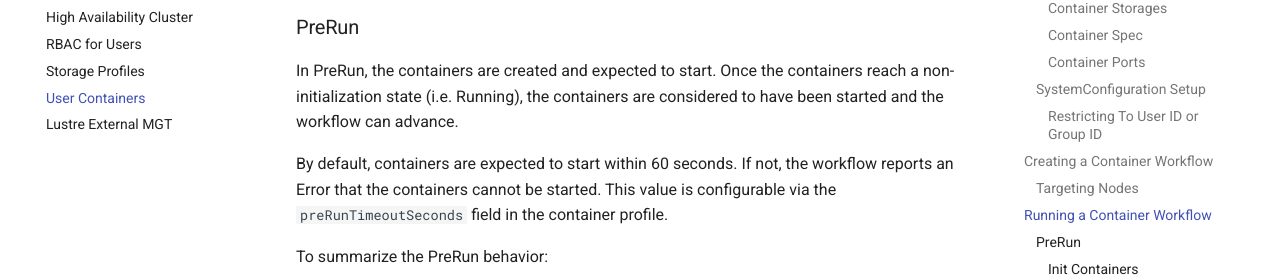
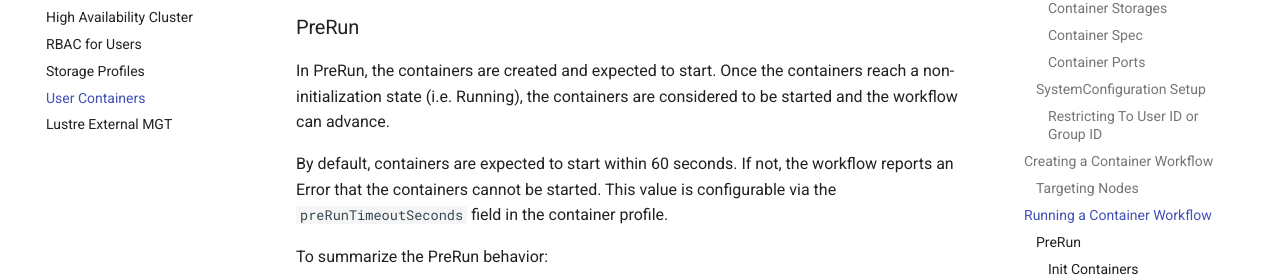
Before and after one commit to NearNodeFlash/NearNodeFlash.github.io, an MkDocs documentation site: the page built from docs/guides/user-containers/readme.md, in a window 1280 px wide and 900 px high, scrolled down 6698 px. Shown: the part 199-478 px from the top of the window. Built offline with MkDocs 1.6.1 and Material for MkDocs 9.7.7, drawn with Linux system fonts in a browser that asks for light colours; comment, search, counter and statistics services are not loaded; the version menu is left out.

Commit message:
Update docs/guides/user-containers/readme.md
Co-authored-by: Tony Floeder <anthony.floeder@hpe.com>

```diff
--- a/docs/guides/user-containers/readme.md
+++ b/docs/guides/user-containers/readme.md
@@ -294,7 +294,7 @@ following sections.
 ### PreRun
 
 In PreRun, the containers are created and expected to start. Once the containers reach a
-non-initialization state (i.e. Running), the containers are considered to have been started and the
+non-initialization state (i.e. Running), the containers are considered to be started and the
 workflow can advance.
 
 By default, containers are expected to start within 60 seconds. If not, the workflow reports an
```
